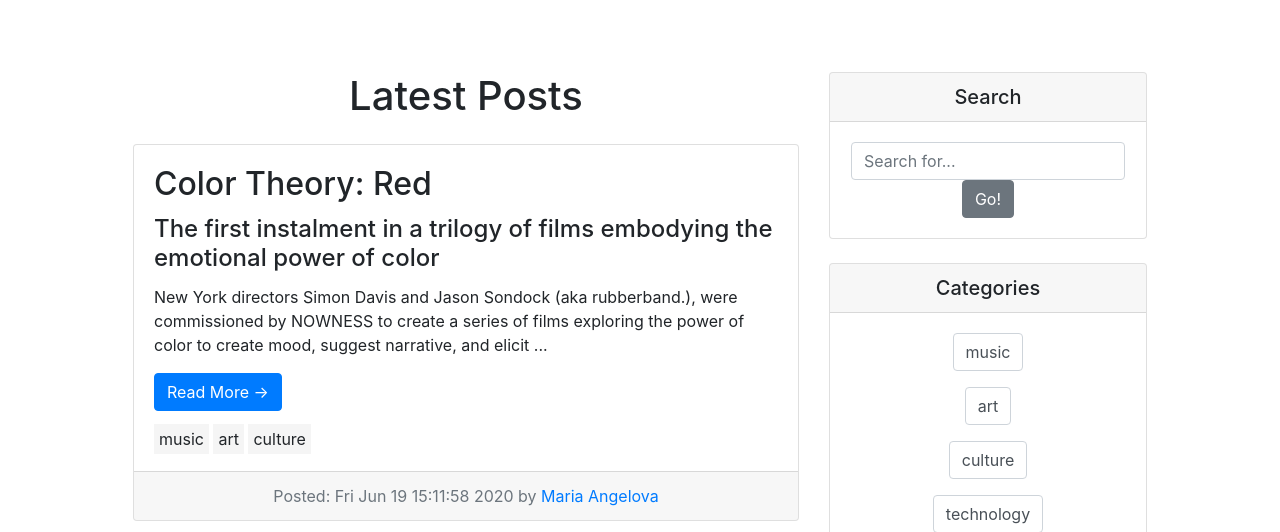
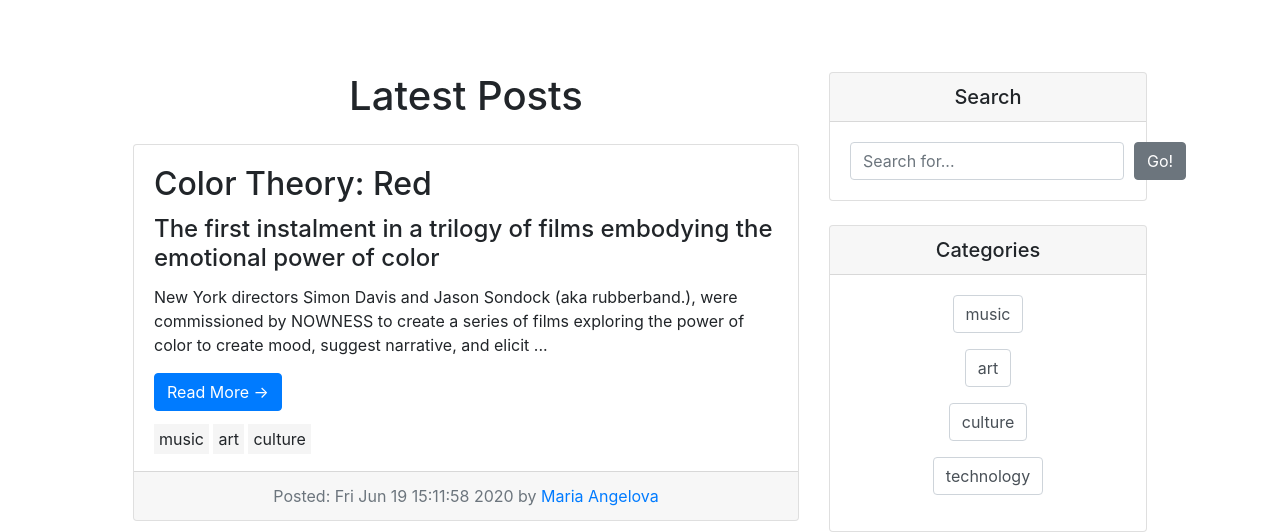
Before and after one commit to mariazangelova/flask-blog-app, a Flask app: page / in a window 1280 px wide. Shown: the part 74-606 px from the top of the page. Run offline with Flask 2, Linux system fonts and the light colour scheme; data comes from the database, SQL or seed files in the repository; some libraries are stand-ins or nearby versions.

Commit message:
Styling search box

```diff
--- a/templates/index.html
+++ b/templates/index.html
@@ -57,15 +57,22 @@
         <h5 class="card-header">Search</h5>
         <div class="card-body">
           <form action="/search" method="post">
+            <div class="input-group-prepend">
             <input
               type="text"
               class="form-control"
               placeholder="Search for..."
               name="word"
             />
-            <span class="input-group-btn">
-              <button class="btn btn-secondary" type="submit">Go!</button>
-            </span>
+            <button
+              class="btn btn-secondary"
+              type="submit"
+              style="margin-left: 10px;"
+            >
+              Go!
+            </button>
+            </div>
+            </form>
           </form>
         </div>
       </div>
```
